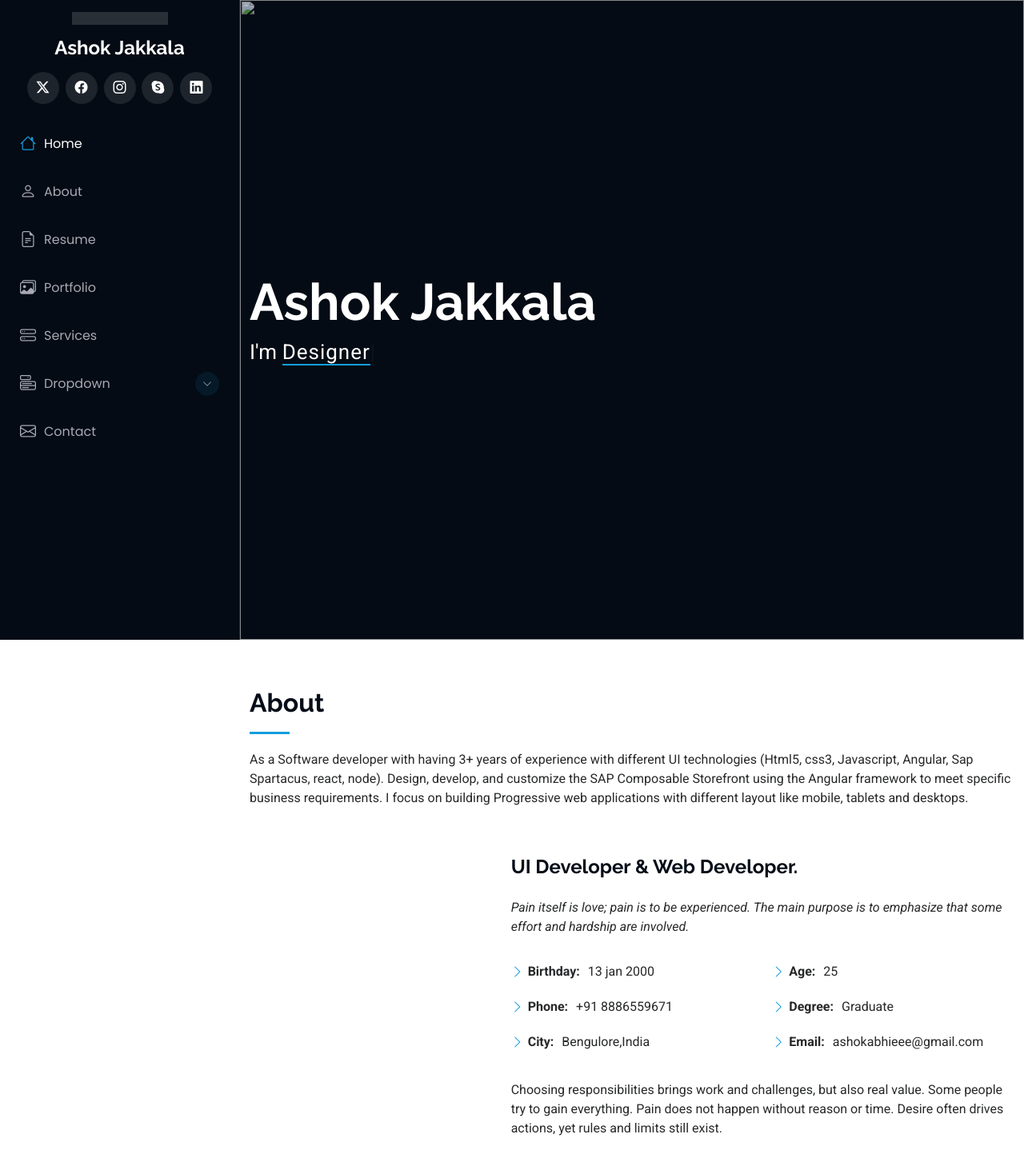
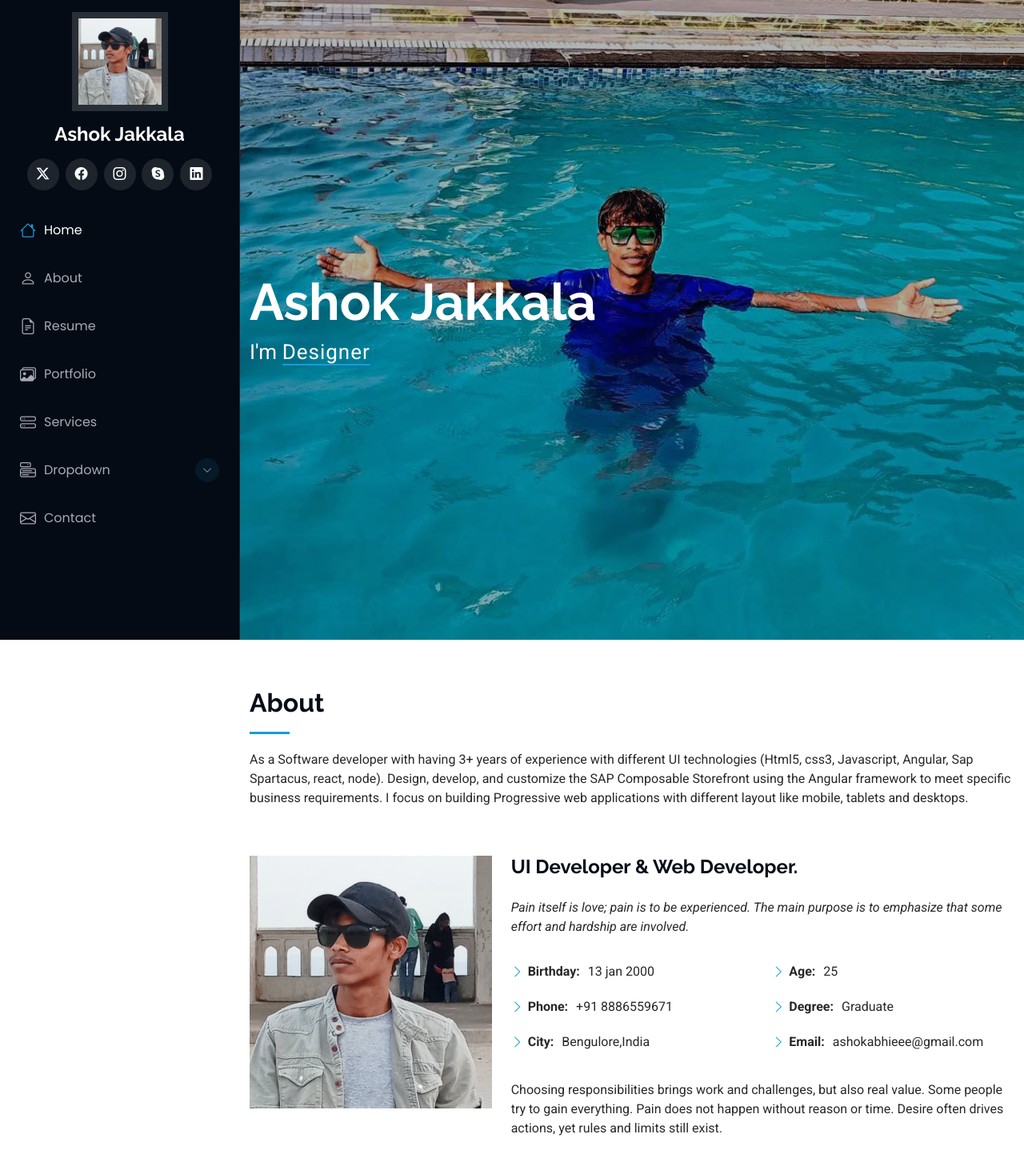
Before and after one commit to ashokg-ui/ashok, a plain HTML site: page index.html in a window 1280 px wide. Shown: the top 1458 px of the page at 80% size. Drawn offline with Linux system fonts and the light colour scheme.

Commit message:
profile code updated

```diff
--- a/index.html
+++ b/index.html
@@ -42,7 +42,7 @@
     <i class="header-toggle d-xl-none bi bi-list"></i>
 
     <div class="profile-img">
-      <img src="C:\Users\ashok\OneDrive\Desktop\Ashok\clg\206 ASHOK.jpg" alt= "" width="5">
+      <img src="images/ASHOK.jpg" alt= "" width="5">
     </div>
 
     <a href="index.html" class="logo d-flex align-items-center justify-content-center">
@@ -94,7 +94,7 @@
     <!-- Hero Section -->
     <section id="hero" class="hero section dark-background">
 
-      <img src="C:\Users\ashok\OneDrive\Documents\ashok main\WhatsApp Image 2025-12-22 at 3.18.33 PM.jpeg" alt="" data-aos="fade-in" class="">
+      <img src="images/ashokwater.jpeg" alt="" data-aos="fade-in" class="">
 
       <div class="container" data-aos="fade-up" data-aos-delay="100">
         <h2>Ashok Jakkala</h2>
@@ -116,7 +116,7 @@
 
         <div class="row gy-4 justify-content-center">
           <div class="col-lg-4">
-            <img src="C:\Users\ashok\OneDrive\Desktop\Ashok\clg\206 ASHOK.jpg" class="img-fluid" alt="">
+            <img src="images/ASHOK.jpg" class="img-fluid" alt="">
           </div>
           <div class="col-lg-8 content">
             <h2>UI Developer &amp; Web Developer.</h2>
@@ -562,7 +562,6 @@
                   <p>ashokabhieee@gmail.com</p>
                 </div>
               </div><!-- End Info Item -->
-              <iframe src="https://maps.app.goo.gl/EqaxcLKkgJkjoP2P9" frameborder="0" style="border:0; width: 100%; height: 270px;" allowfullscreen="" loading="lazy" referrerpolicy="no-referrer-when-downgrade"></iframe>
             </div>
           </div>
 
@@ -614,14 +613,13 @@
 
     <div class="container">
       <div class="copyright text-center ">
-        <p>© <span>Copyright</span> <strong class="px-1 sitename">iPortfolio</strong> <span>All Rights Reserved</span></p>
+        <p>© <span>Copyright</span> <strong class="px-1 sitename">2025</strong> <span>All Rights Reserved</span></p>
       </div>
       <div class="credits">
         <!-- All the links in the footer should remain intact. -->
         <!-- You can delete the links only if you've purchased the pro version. -->
         <!-- Licensing information: https://bootstrapmade.com/license/ -->
         <!-- Purchase the pro version with working PHP/AJAX contact form: [buy-url] -->
-        Designed by <a href="https://bootstrapmade.com/">BootstrapMade</a> Distributed by <a href="https://themewagon.com">ThemeWagon</a>
       </div>
     </div>
 
```
Also changed, not shown: images/ASHOK.jpg (added), images/ashokwater.jpeg (added).
